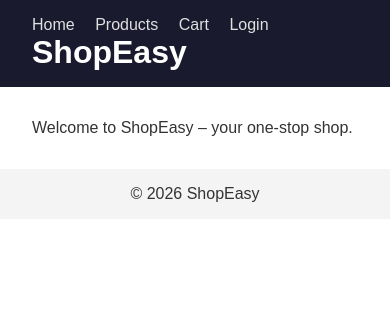
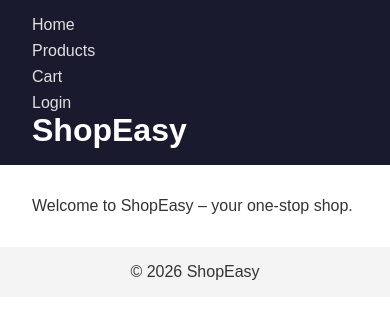
Before and after one commit to chaitanya-vek-simform/musketeer, a plain HTML site: page frontend/index.html in a window 390 px wide. Drawn offline with Linux system fonts and the light colour scheme.

Commit message:
fix(nav): nav links hidden on mobile – add responsive flex layout

```diff
--- a/frontend/style.css
+++ b/frontend/style.css
@@ -6,3 +6,9 @@ nav a { color: #e0e0e0; margin-right: 1rem; text-decoration: none; }
 nav a:hover { color: #fff; text-decoration: underline; }
 main { padding: 2rem; }
 footer { text-align: center; padding: 1rem; background: #f4f4f4; }
+
+/* bugfix: nav links were invisible on small screens */
+@media (max-width: 600px) {
+  nav { display: flex; flex-direction: column; gap: 0.5rem; }
+  nav a { display: block; }
+}
```
